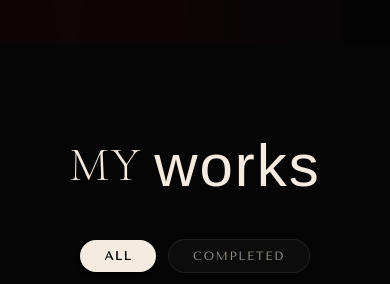
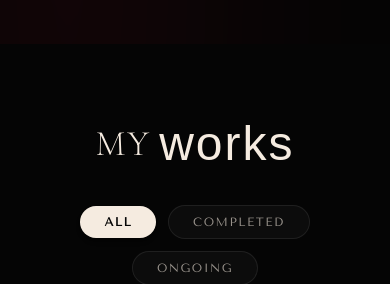
Before and after one commit to sphiranmlika/portfolio, a Next.js app: page / in a window 390 px wide. Shown: the part 6820-7104 px from the top of the page. Built offline with nearby package versions, Linux system fonts and the light colour scheme; a web font is replaced by a local one.

Commit message:
chore: auto-sync 2026-11-23T22:41:10.988Z

```diff
--- a/components/sections/Works.tsx
+++ b/components/sections/Works.tsx
@@ -18,12 +18,12 @@ export function Works() {
   });
 
   return (
-    <section id="works" className="py-24 sm:py-32 relative max-w-7xl mx-auto px-6 sm:px-8 lg:px-12">
+    <section id="works" className="py-20 sm:py-32 relative max-w-7xl mx-auto px-4 sm:px-8 lg:px-12">
       {/* Section Heading */}
-      <div className="text-center mb-12 sm:mb-16">
-        <h2 className="heading text-5xl sm:text-6xl md:text-7xl lg:text-8xl tracking-[2px] font-light text-[#f5ebe0] uppercase leading-none inline-flex items-center gap-3 sm:gap-5 justify-center flex-wrap">
+      <div className="text-center mb-10 sm:mb-16">
+        <h2 className="heading text-4xl sm:text-5xl md:text-6xl lg:text-7xl tracking-[2px] font-light text-[#f5ebe0] uppercase leading-none inline-flex items-center gap-2 sm:gap-4 justify-center flex-wrap">
           <span>my</span>
-          <span className="cursive-text text-6xl sm:text-7xl md:text-8xl lg:text-9xl text-[#f5ebe0] lowercase">
+          <span className="cursive-text text-5xl sm:text-6xl md:text-7xl lg:text-8xl text-[#f5ebe0] lowercase">
             works
           </span>
         </h2>
```
